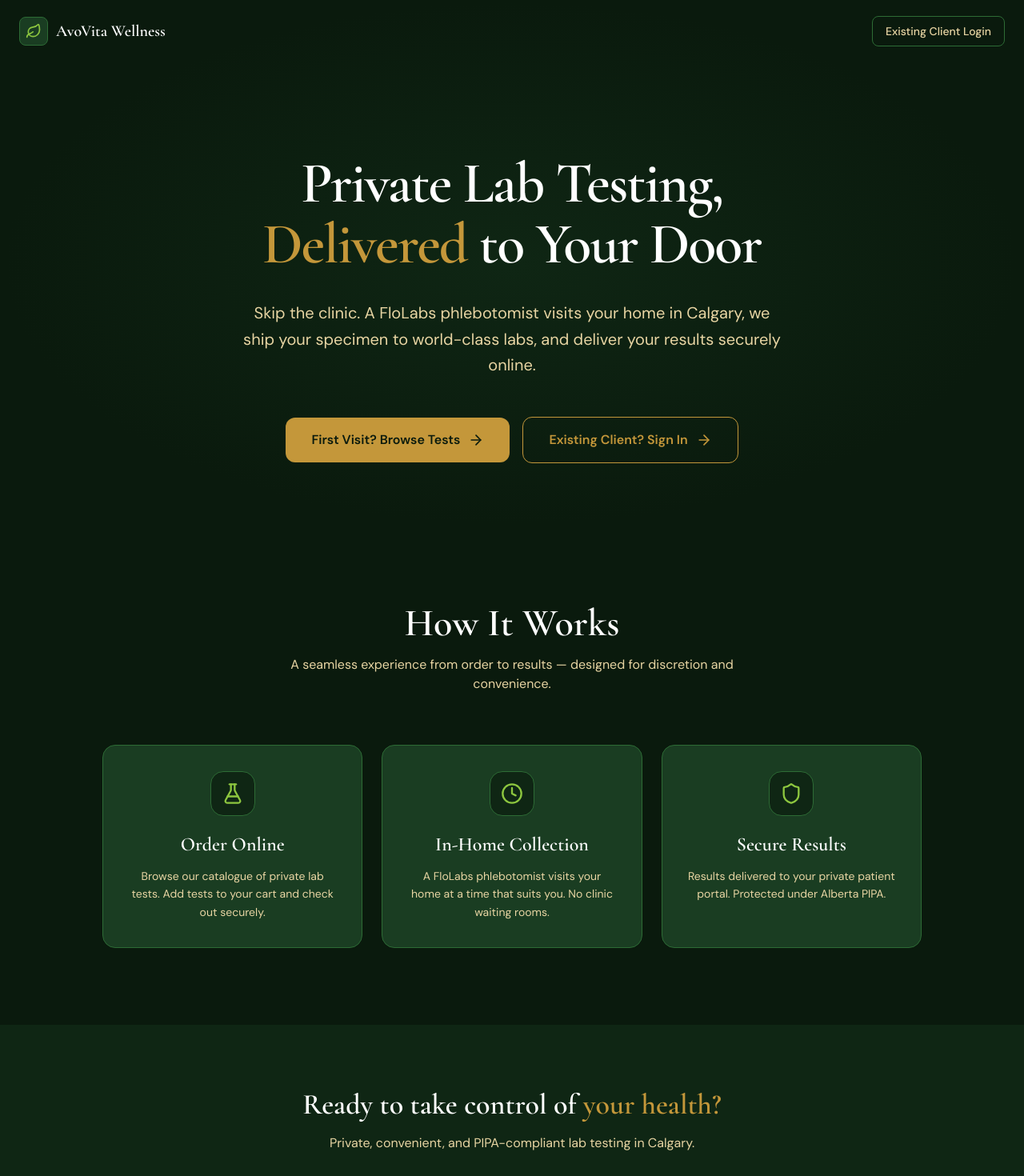
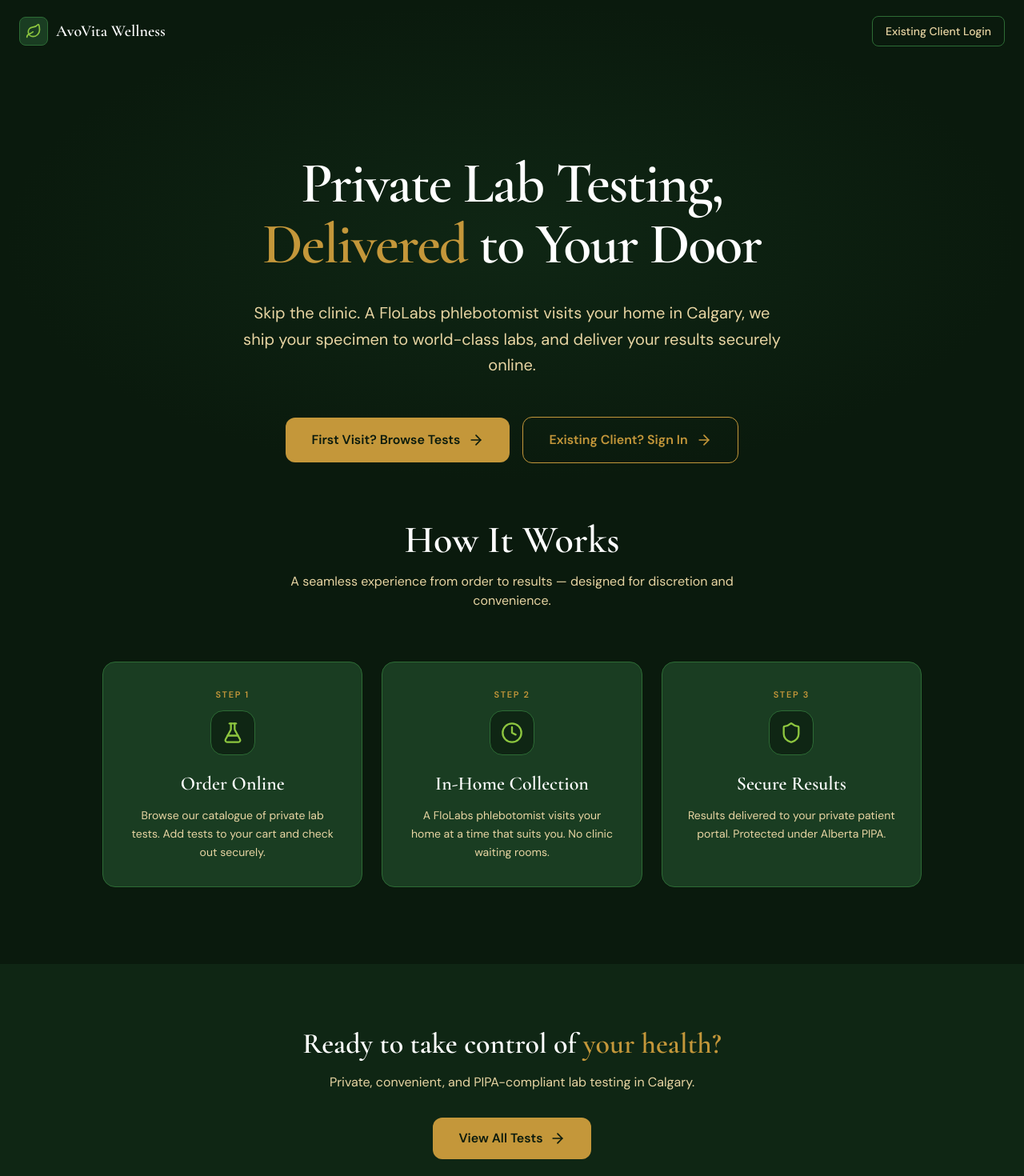
Before and after one commit to mkuzmickas/avovita-portal, a Next.js app: page / in a window 1280 px wide. Shown: the top 1470 px of the page at 80% size. Built offline with nearby package versions, Linux system fonts and the light colour scheme; no server answers.

Commit message:
fix: tighten hero spacing, add step numbers to process cards
Co-Authored-By: Claude Opus 4.6 (1M context) <noreply@anthropic.com>

```diff
--- a/src/app/page.tsx
+++ b/src/app/page.tsx
@@ -43,7 +43,7 @@ export default function HomePage() {
 
       {/* ─── Hero (full viewport) ───────────────────────────────────────── */}
       <section
-        className="relative flex items-center justify-center px-6 pt-40 pb-16 md:pt-48 md:pb-20"
+        className="relative flex items-center justify-center px-6 pt-40 pb-4 md:pt-48 md:pb-6"
         style={{ backgroundColor: "#0a1a0d" }}
       >
         {/* Soft radial glow */}
@@ -106,7 +106,7 @@ export default function HomePage() {
       </section>
 
       {/* ─── How It Works ───────────────────────────────────────────────── */}
-      <section className="px-6 py-24" style={{ backgroundColor: "#0a1a0d" }}>
+      <section className="px-6 pt-12 pb-24" style={{ backgroundColor: "#0a1a0d" }}>
         <div className="max-w-5xl mx-auto">
           <div className="text-center mb-16">
             <h2
@@ -143,7 +143,7 @@ export default function HomePage() {
                 description:
                   "Results delivered to your private patient portal. Protected under Alberta PIPA.",
               },
-            ].map(({ icon: Icon, title, description }) => (
+            ].map(({ icon: Icon, title, description }, idx) => (
               <div
                 key={title}
                 className="p-8 rounded-2xl border text-center transition-colors"
@@ -152,6 +152,16 @@ export default function HomePage() {
                   borderColor: "#2d6b35",
                 }}
               >
+                <p
+                  className="mb-3 font-semibold uppercase"
+                  style={{
+                    color: "#c4973a",
+                    fontSize: "11px",
+                    letterSpacing: "0.15em",
+                  }}
+                >
+                  Step {idx + 1}
+                </p>
                 <div
                   className="w-14 h-14 rounded-2xl flex items-center justify-center mx-auto mb-5 border"
                   style={{
```
